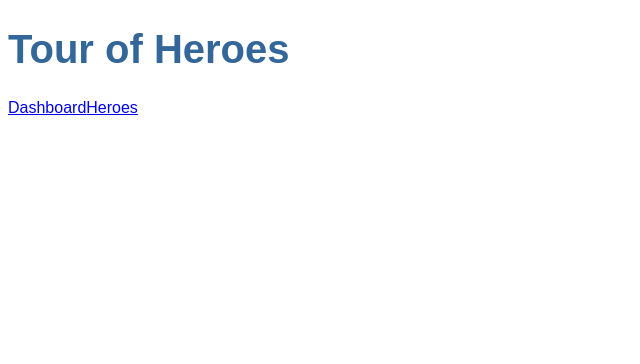
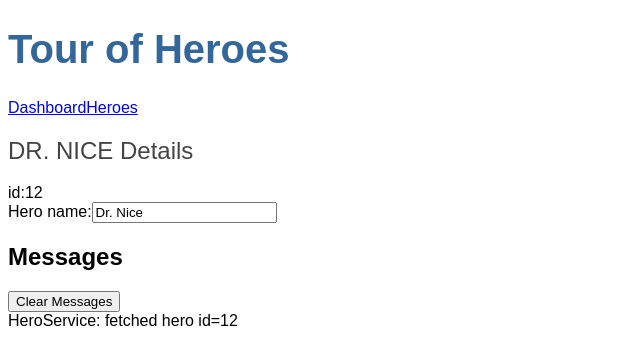
Before and after one commit to gulsenkeskin/angular-tour-of-heroes, an Angular app: page /detail/12 in a window 1280 px wide. Shown: the top 364 px of the page, without its empty margins (0-640 px from the left). Built offline with nearby package versions, Linux system fonts and the light colour scheme.

Commit message:
added getHero method

```diff
--- a/src/app/hero-detail/hero-detail.component.ts
+++ b/src/app/hero-detail/hero-detail.component.ts
@@ -14,11 +14,20 @@ export class HeroDetailComponent implements OnInit {
   constructor(private route: ActivatedRoute, private heroService: HeroService, private location: Location) { }
 
   ngOnInit(): void {
+    this.getHero();
   }
 
-  @Input() hero?: Hero; //Hero özelliğini harici HeroesComponent tarafından bağlanmaya uygun hale getirmek için @Input dekoratörünü kullanırız
+  @Input() hero?: Hero; //Hero özelliğini harici HeroesComponent tarafından bağlanmaya uygun hale getirmek için @Input dekoratörünü kullanırız//bu component hero özelliği aracılığıyla bir hero nesnesi alır ve onu görüntüler
+
+  getHero(): void {
+    //route.snapshot component oluşturulduktan kısa bir süre sonra rota bilgisinin statik bir görüntüsüdür. //route parametreleri her zaman stringdir bu yüzden number id number ile sayıya çevrildi.
+    const id = Number(this.route.snapshot.paramMap.get('id'));
+
+    this.heroService.getHero(id).subscribe(hero => this.hero = hero);
+
+  }
 
 
-  //bu component hero özelliği aracılığıyla bir hero nesnesi alır ve onu görüntüler
+
 
 }
--- a/src/app/hero.service.ts
+++ b/src/app/hero.service.ts
@@ -26,6 +26,14 @@ export class HeroService {
     return heroes;
 
   }
+
+
+  getHero(id: number): Observable<Hero> {
+    const hero = HEROES.find(h => h.id === id)!;
+    this.messageService.add(`HeroService: fetched hero id=${id}`);
+    return of(hero); //of heroyu observable olarak döndürür
+  }
+
 }
 
 
```
